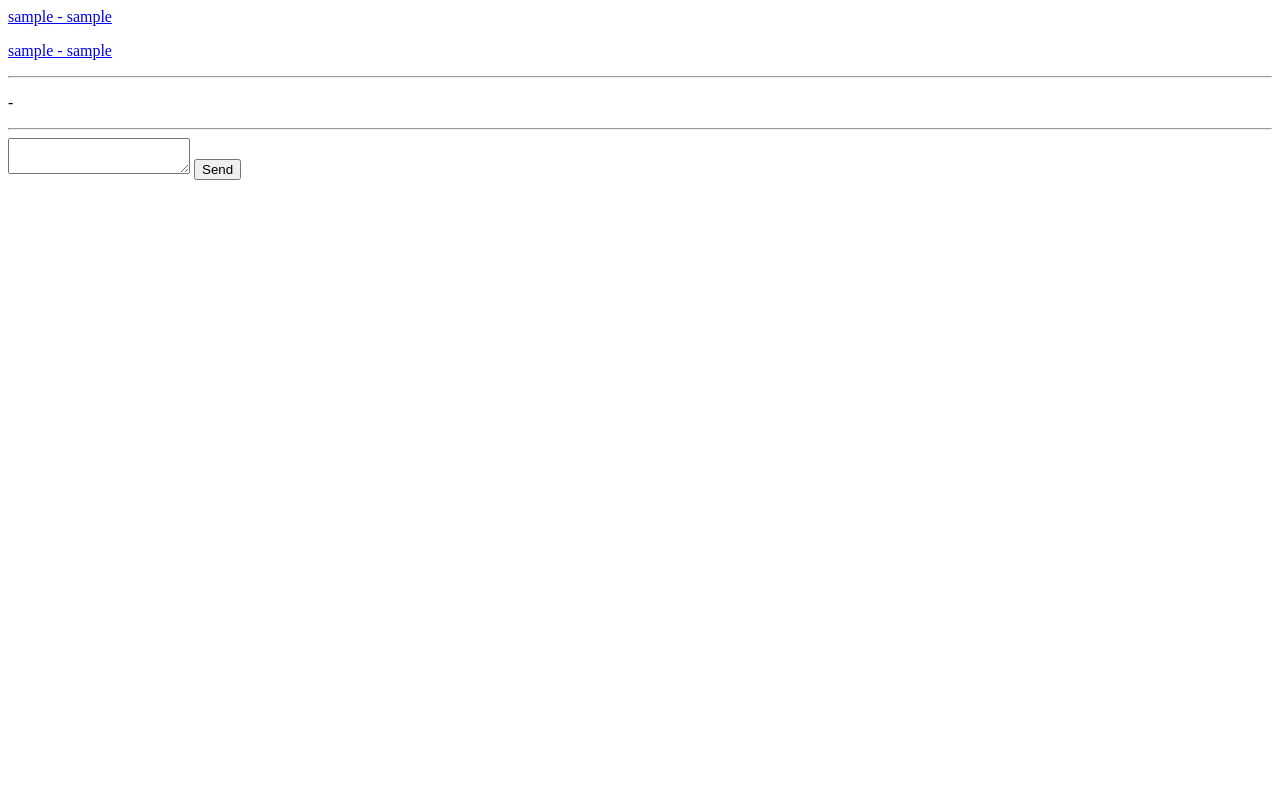
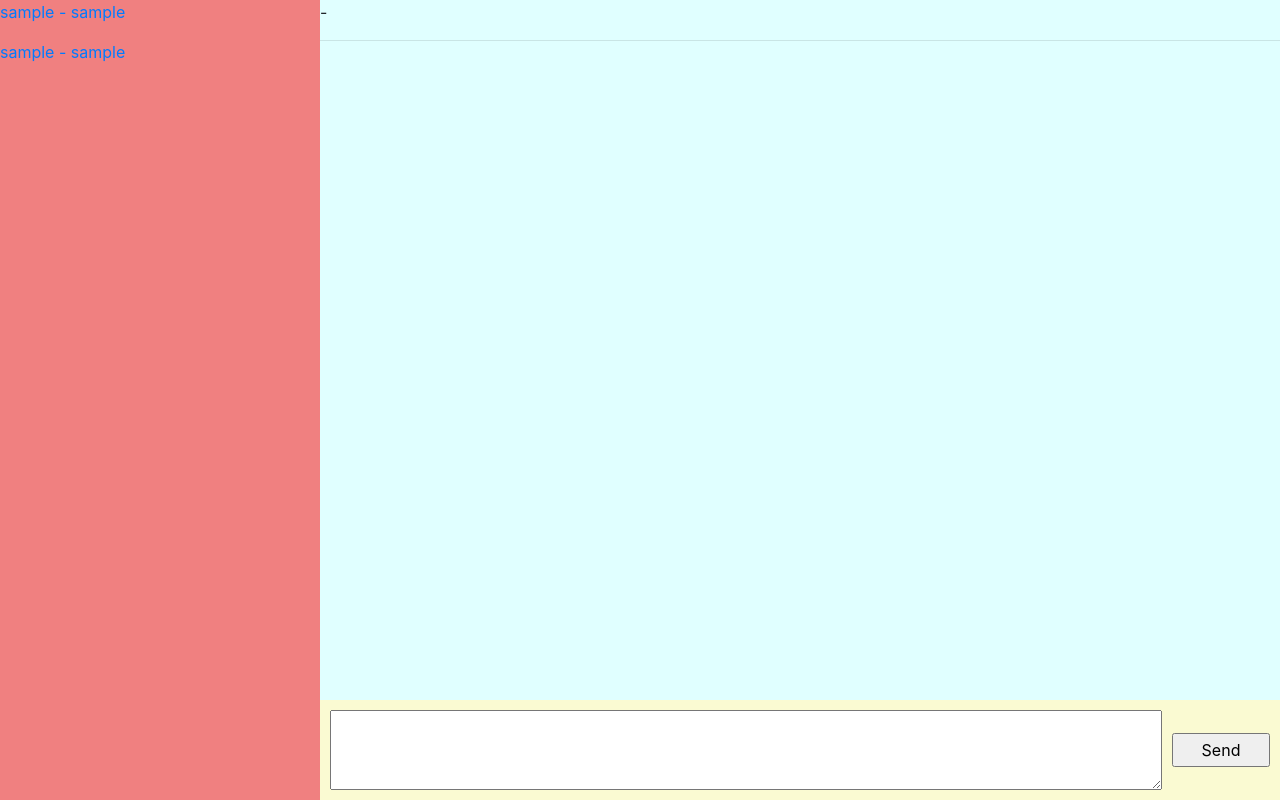
Before and after one commit to MiniGunnR/messenger, a Django app: page / in a window 1280 px wide. Run offline with Django 3.2, Linux system fonts and the light colour scheme; a user stored in the database is signed in; tables that the repository leaves empty hold one stand-in row (values such as "Sample post"); one stand-in notice (Sample message) is shown; some libraries are stand-ins or nearby versions.

Commit message:
css added from office

```diff
--- /dev/null
+++ b/chat/static/css/chat.css
@@ -0,0 +1,63 @@
+#threads {
+    background-color: lightcoral;
+
+    position: fixed;
+
+    height: 100%;
+    width: 25%;
+    min-width: 200px;
+
+    left: 0px;
+
+    overflow-y: scroll;
+}
+
+#thread {
+    background-color: lightgray;
+
+    position: fixed;
+
+    height: 100%;
+    width: 75%;
+
+    right: 0px;
+}
+
+#messages {
+    background-color: lightcyan;
+
+    position: fixed;
+    height: calc(100% - 100px);
+    width: 75%;
+}
+
+#message_form {
+    background-color: lightgoldenrodyellow;
+
+    position: fixed;
+
+    height: 100px;
+    width: 100%;
+
+    bottom: 0px;
+
+    padding: 10px;
+}
+
+#msg {
+    position: fixed;
+
+    height: 80px;
+    width: 65%;
+}
+
+#msg_send {
+    position: fixed;
+
+    width: calc(10% - 30px);
+    height: 34px;
+
+    margin-top: 23px;
+
+    right: 10px;
+}
--- a/chat/templates/chat/index.html
+++ b/chat/templates/chat/index.html
@@ -1,4 +1,29 @@
 {% load static from staticfiles %}
+<!DOCTYPE html>
+<html lang="en">
+	<head>
+		<meta charset="utf-8">
+		<meta http-equiv="X-UA-Compatible" content="IE=edge">
+		<meta name="viewport" content="width=device-width, initial-scale=1">
+		<!-- The above 3 meta tags *must* come first in the head; any other head content must come *after* these tags -->
+		<title>{% block title %}MiniERP{% endblock %}</title>
+
+		<!-- Bootstrap -->
+		<link href="{% static 'css/bootstrap.min.css' %}" rel="stylesheet">
+
+		<link href="{% static 'css/chat.css' %}" rel="stylesheet">
+
+		{% block extra-css %}{% endblock %}
+
+		<!-- HTML5 shim and Respond.js for IE8 support of HTML5 elements and media queries -->
+		<!-- WARNING: Respond.js doesn't work if you view the page via file:// -->
+		<!--[if lt IE 9]>
+		  <script src="https://oss.maxcdn.com/html5shiv/3.7.3/html5shiv.min.js"></script>
+		  <script src="https://oss.maxcdn.com/respond/1.4.2/respond.min.js"></script>
+		<![endif]-->
+	</head>
+
+	<body>
 
 		<div id="threads">
 		    {% for thread in threads %}
@@ -8,7 +33,7 @@
 		        {% endfor %}
 		</div>
 
-<hr/>
+		<div id="thread">
 
 			<div id="messages">
 			    {% for message in messages %}
@@ -17,13 +42,25 @@
 			        {% endfor %}
 			</div>
 
-
+			<div id="message_form">
 				<form method="POST" id="msg_form">
 				    {% csrf_token %}
 
 				    <textarea name="msg" id="msg"></textarea>
 				    <input id="msg_send" type="submit" value="Send" />
 				</form>
+			</div>
 
+		</div>
+
+		<!-- jQuery (necessary for Bootstrap's JavaScript plugins) -->
 		<script src="{% static 'js/jquery.min.js' %}"></script>
+		<!-- Include all compiled plugins (below), or include individual files as needed -->
+		<script src="{% static 'js/bootstrap.min.js' %}"></script>
+
 		<script src="{% static 'js/chat.js' %}"></script>
+
+		{% block extra-js %}{% endblock %}
+
+	</body>
+</html>
--- a/chat/templates/chat/messages.html
+++ /dev/null
@@ -1,4 +0,0 @@
-{% for message in messages %}
-    <p>{{ message.author }} - {{ message.text }}</p>
-    <hr/>
-    {% endfor %}
--- a/chat/views.py
+++ b/chat/views.py
@@ -50,7 +50,6 @@
 
 def send_message(request, username):
     if request.method == "POST":
-        print(request.POST)
         author = request.user
         receiver = User.objects.get(username=username)
         text = request.POST.get('msg')
```
Also changed, not shown: chat/migrations/0002_auto_20170312_0439.py (added). Lines whose indentation alone changed are shown as unchanged.
